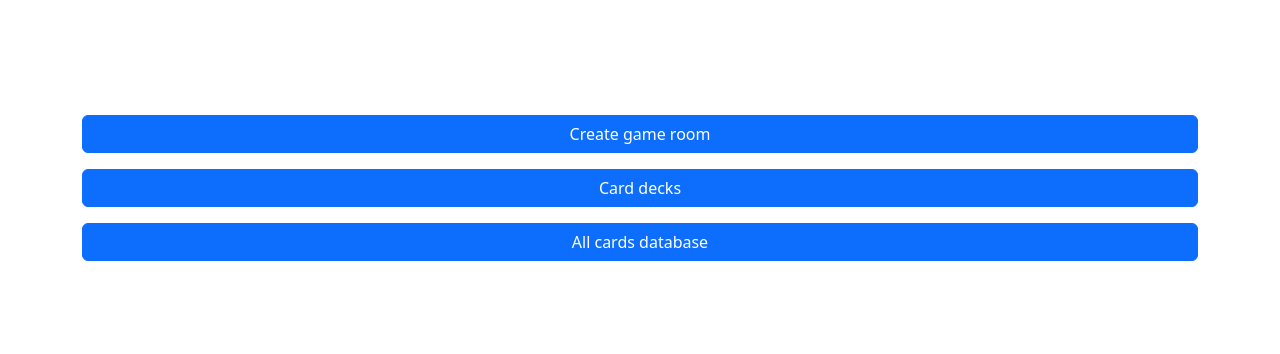
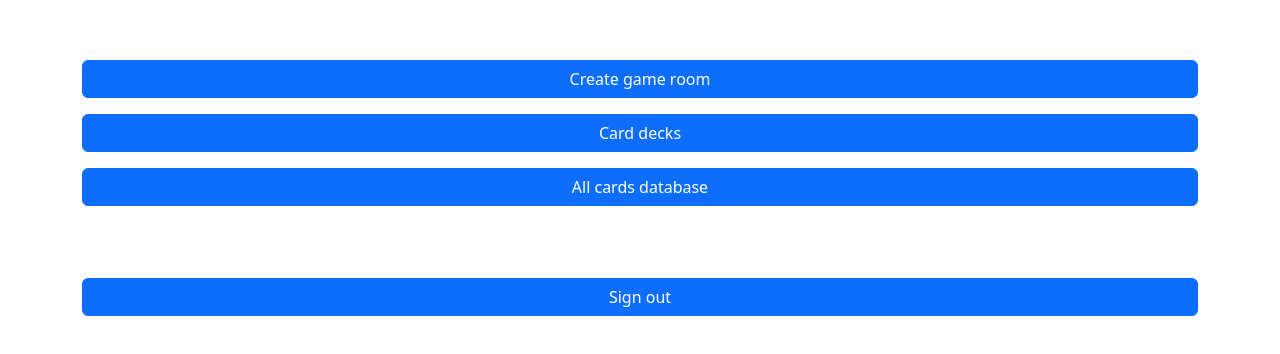
Before and after one commit to AndreiBaltaretu/DuelMasters-FanProject-Client, a React (Vite) app: page / in a window 1280 px wide. Shown: the part 208-562 px from the top of the page. Built offline with nearby package versions, Linux system fonts and the light colour scheme; no server answers; sample sign-in values are in the browser's storage.

Commit message:
Added SignOut functionality
- Added SignOut button to MainMenu.tsx component
- Added SignOut functionality

```diff
--- a/src/components/MainMenu.tsx
+++ b/src/components/MainMenu.tsx
@@ -1,4 +1,13 @@
+import {auth} from "../config/firebaseConfig.ts";
+import {signOut} from "firebase/auth";
+
 function MainMenu() {
+    const handleSignOut = () => {
+        signOut(auth).then(() => {
+            console.log("logged out");
+        })
+    }
+
     return (
         <div className="container align-content-center">
             <div className="d-grid gap-2">
@@ -11,6 +20,11 @@ function MainMenu() {
                 <button className="btn btn-primary h3">
                     All cards database
                 </button>
+                <br/>
+                <br/>
+                <button className="btn btn-primary h3" onClick={handleSignOut}>
+                    Sign out
+                </button>
             </div>
         </div>
     );
--- a/src/components/MainWindow.tsx
+++ b/src/components/MainWindow.tsx
@@ -1,5 +1,4 @@
 import {ReactNode} from "react";
-
 
 interface Props {
     children: ReactNode;
```
